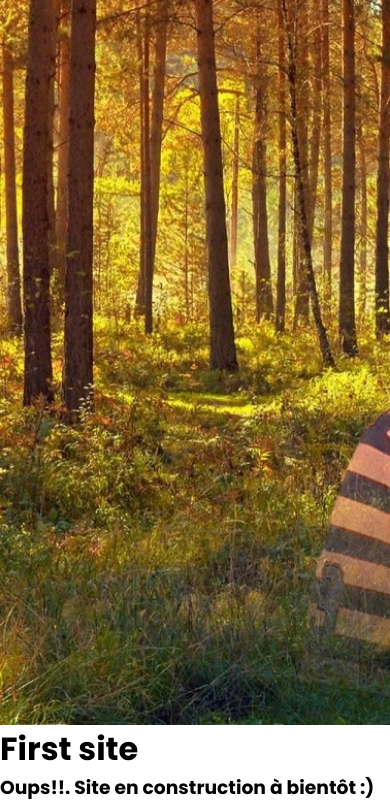
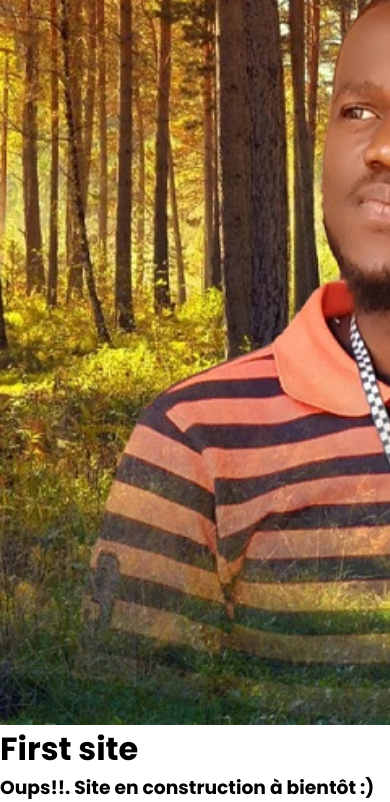
Before and after one commit to rosto-infinity/rosto-infinity.github.io, a plain HTML site: page index.html in a window 390 px wide. Shown: the part 119-921 px from the top of the page. Drawn offline with Linux system fonts and the light colour scheme.

Commit message:
first commit2

```diff
--- a/css/style.css
+++ b/css/style.css
@@ -77,7 +77,7 @@
                           display: flex;
                           justify-content: center;
                           align-items: center;
-                          background-image: url(../resources/images/PROF.jpg);
+                          background-image: url(../resources/images/PROF1.jpg);
                           background-size: cover;
                       }
 
@@ -516,6 +516,35 @@
                           }
                       }
 
+                      @media (max-width: 600px) {
+                          .banniere .contenu h2 {
+                              font-size: 2.2em;
+                              color: #fff;
+                          }
+                          .titre-text {
+                              color: #000;
+                              font-size: 2rem;
+                              font-weight: 300;
+                              text-transform: capitalize;
+                          }
+                          .temoignage h2 {
+                              font-size: 1.1em;
+                          }
+                          .temoignage p {
+                              text-align: center;
+                          }
+                          .banniere {
+                              position: relative;
+                              width: 100%;
+                              min-height: 100vh;
+                              display: flex;
+                              justify-content: center;
+                              align-items: center;
+                              background-image: url(../resources/imageS/PROF2.jpg);
+                              background-size: cover;
+                          }
+                      }
+
                       @media (max-width: 480px) {
                           .banniere .contenu h2 {
                               font-size: 2.2em;
@@ -532,6 +561,16 @@
                           }
                           .temoignage p {
                               text-align: center;
+                          }
+                          .banniere {
+                              position: relative;
+                              width: 100%;
+                              min-height: 100vh;
+                              display: flex;
+                              justify-content: center;
+                              align-items: center;
+                              background-image: url(../resources/imageS/PROF3.jpg);
+                              background-size: cover;
                           }
                       }
                       /* .loaders {
```
Also changed, not shown: PROF2.jpg (added), resources/images/PROF2.jpg (added), resources/images/PROF3.jpg (added).
